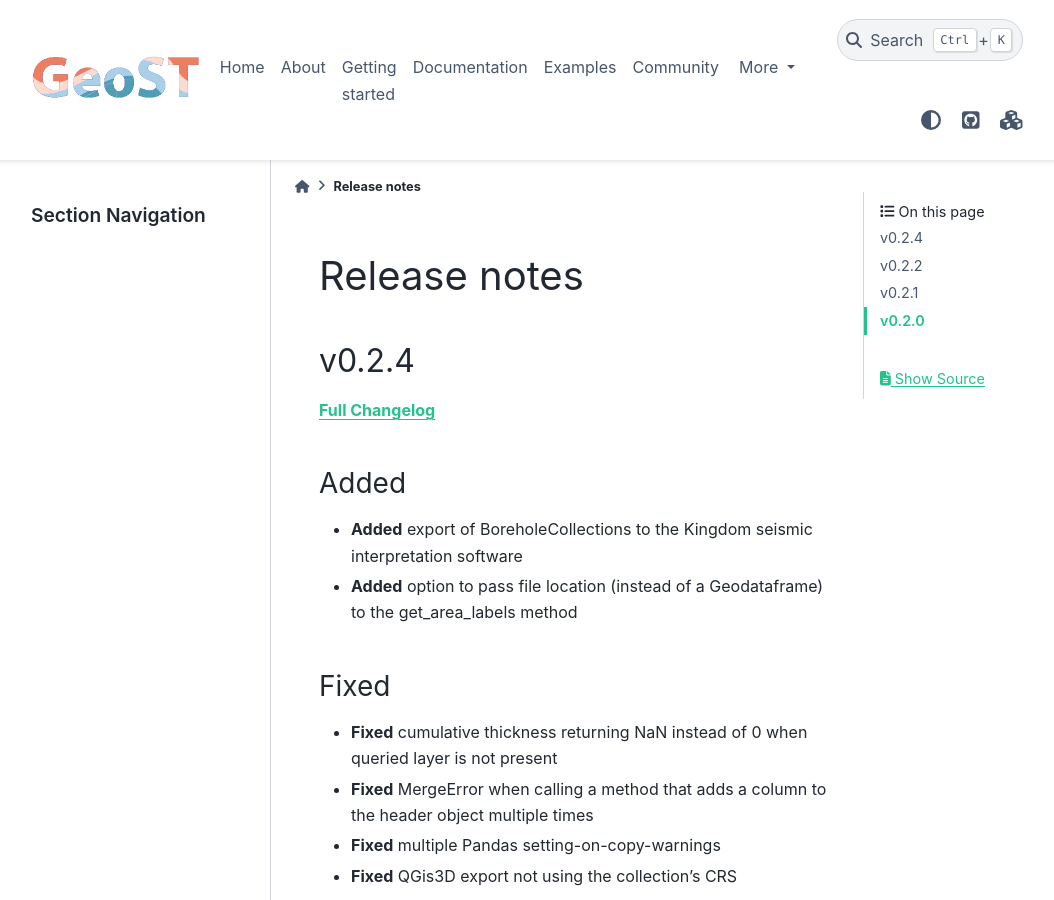
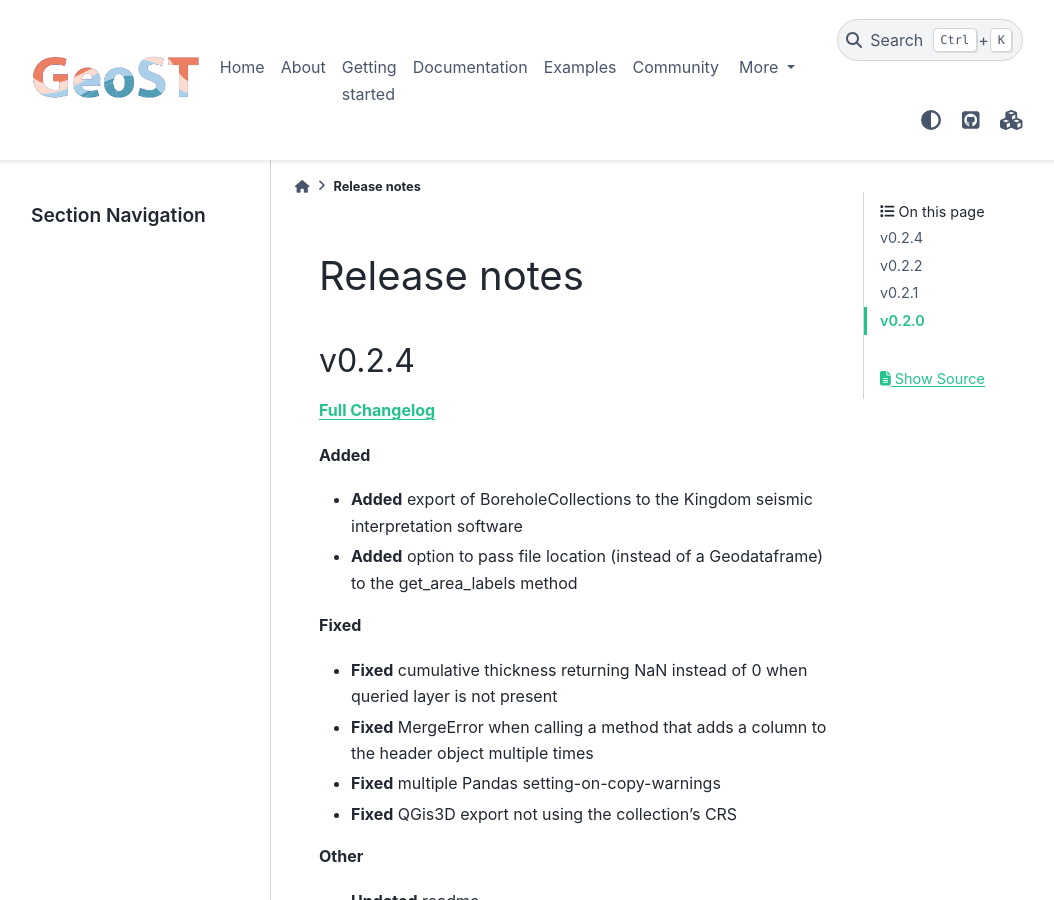
Before and after one commit to Deltares-research/geost, a Sphinx documentation site: the page built from docs/changelog.md, in a window 1280 px wide and 900 px high. Shown: the whole window, without its empty margins (113-1167 px from the left). Built offline with Sphinx 7.4.7 and the PyData theme 0.15.4, drawn with Linux system fonts in a browser that asks for light colours; pages that are not in the unit, such as notebooks, are missing from menus.

Commit message:
Fix warnings in generating docs

````diff
--- a/docs/api_reference/voxelmodel.rst
+++ b/docs/api_reference/voxelmodel.rst
@@ -1,5 +1,5 @@
 VoxelModel
-======
+==========
 
 .. currentmodule:: geost.models
 
--- a/docs/changelog.md
+++ b/docs/changelog.md
@@ -1,23 +1,20 @@
-```{currentmodule}
-geost
-```
 # Release notes
 
 ## v0.2.4
 
 [**Full Changelog**](https://github.com/Deltares-research/geost/compare/0.2.2...0.2.4)
 
-#### Added
+**Added**
 - **Added** export of BoreholeCollections to the Kingdom seismic interpretation software
 - **Added** option to pass file location (instead of a Geodataframe) to the get_area_labels method
 
-#### Fixed
+**Fixed**
 * **Fixed** cumulative thickness returning NaN instead of 0 when queried layer is not present
 * **Fixed** MergeError when calling a method that adds a column to the header object multiple times
 * **Fixed** multiple Pandas setting-on-copy-warnings
 * **Fixed** QGis3D export not using the collection's CRS
 
-#### Other
+**Other**
 - **Updated** readme
 - **Removed** requirements.txt
 
@@ -25,28 +22,28 @@ geost
 
 [**Full Changelog**](https://github.com/Deltares-research/geost/compare/0.2.1...0.2.2)
 
-#### Added
+**Added**
 - **Added** support of MacOS and Linux operating systems
 - **Added** dynamic package versioning
 - **Added** validation check to prevent duplicated columns
 
-#### Fixed
+**Fixed**
 - **Fixed** icons in readme
 - **Fixed** select_by_values slow copy behaviour for large datasets
 
-#### Other
+**Other**
 - **Updated** pixi environment
 
 ## v0.2.1
 
 [**Full Changelog**](https://github.com/Deltares-research/geost/compare/0.2.0...0.2.1)
 
-#### Added
+**Added**
 
-#### Fixed
+**Fixed**
 - **Fixed** adjustment of z-coordinates when using read_borehole_table
 
-#### Other
+**Other**
 - **Updated** readme
 - **Updated** license
 
````
Also changed, not shown: docs/about.md (+1 -0 lines), docs/api_reference.md (+1 -1 lines), 1 other file.
